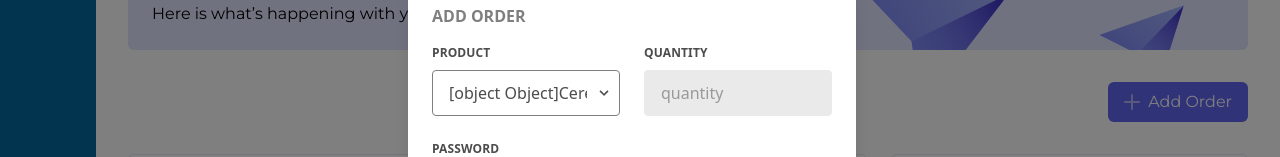
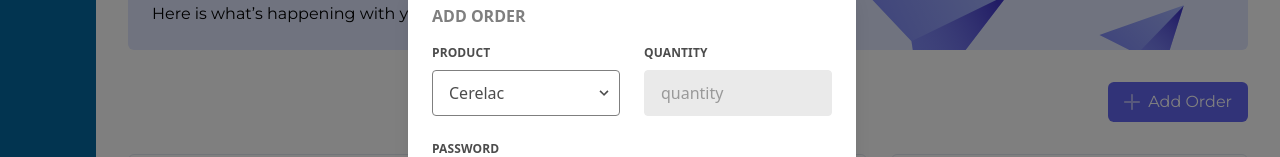
Before and after one commit to mendsalbert/schain, a Next.js app: page /dashboard/customer in a window 1280 px wide. Both pictures are taken after a click on the button "Add Order". Shown: the part 170-327 px from the top of the page. Built offline with nearby package versions, Linux system fonts and the light colour scheme.

Commit message:
schain ui

```diff
--- a/components/OrderModal.tsx
+++ b/components/OrderModal.jsx
@@ -3,6 +3,10 @@ import { productData } from "../utils/sample-data";
 
 const OrderModal = (props) => {
   const [image, setimage] = useState("");
+  const [productname, setproductname] = useState("");
+
+  const filterImage = productData.filter((p) => p.id === productname);
+  console.log(filterImage);
   const [formInput, updateFormInput] = useState({
     title: "",
     description: "",
@@ -90,15 +94,14 @@ const OrderModal = (props) => {
           </label>
           <div className="relative">
             <select
+              onChange={(e) => {
+                setproductname(e.target.value);
+              }}
               className="block appearance-none w-full bg-gray-200 border border-gray-200 text-gray-700 py-3 px-4 pr-8 rounded leading-tight focus:outline-none focus:bg-white focus:border-gray-500"
               id="grid-state"
             >
               {productData.map((product) => (
-                <option>
-                  {" "}
-                  <img src="/images/cerelac.png" />
-                  {product.name}
-                </option>
+                <option value={product.name}>{product.name}</option>
               ))}
             </select>
             <div className="pointer-events-none absolute inset-y-0 right-0 flex items-center px-2 text-gray-700">
--- a/pages/dashboard/customer/index.jsx
+++ b/pages/dashboard/customer/index.jsx
@@ -8,7 +8,7 @@ import OrdersCard from "../../../components/adminPartials/dashboard/OdersCards";
 import OrdersPendingCard from "../../../components/adminPartials/dashboard/OrdersPendingCard";
 import OrderCancelCard from "../../../components/adminPartials/dashboard/OrderCancelCard";
 import Modal from "../../../components/Modal";
-import OrderModal from "../../../components/OrderModal";
+import OrderModal from "../../../components/OrderModal.jsx";
 
 function Dashboard() {
   const [sidebarOpen, setSidebarOpen] = useState(false);
```
